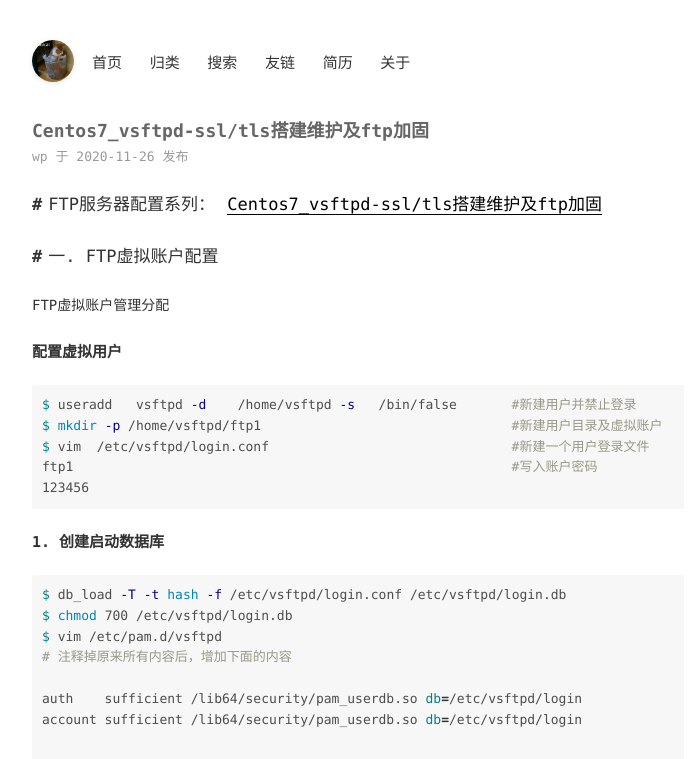
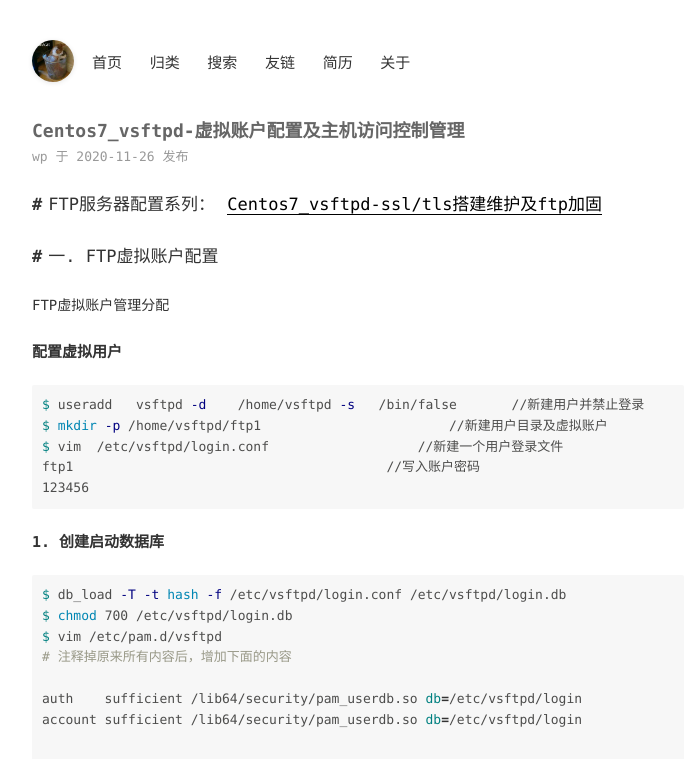
Before and after one commit to cqnswp/cqnswp.github.io, a Jekyll site: the page built from _posts/2020-11-26-Centos7_vsftpd-虚拟账户配置及主机访问控制管理.md, in a window 1280 px wide, cut to the strip 0-759 px from the top of the page. Shown: the whole strip, without its empty margins (282-974 px from the left). Built offline with Jekyll 4.4.1, drawn with Linux system fonts in a browser that asks for light colours; comment, search, counter and statistics services are not loaded; some of the changed text lies outside the part shown.

Commit message:
博客更新

````diff
--- a/_posts/2020-11-26-Centos7_vsftpd-虚拟账户配置及主机访问控制管理.md
+++ b/_posts/2020-11-26-Centos7_vsftpd-虚拟账户配置及主机访问控制管理.md
@@ -1,6 +1,6 @@
 ---
 layout: mypost
-title: Centos7_vsftpd-ssl/tls搭建维护及ftp加固
+title: Centos7_vsftpd-虚拟账户配置及主机访问控制管理
 categories: [网络与运维]
 ---
 
@@ -9,10 +9,10 @@ categories: [网络与运维]
  FTP虚拟账户管理分配
 ### 配置虚拟用户
 ```bash
-$ useradd   vsftpd -d    /home/vsftpd -s   /bin/false		#新建用户并禁止登录
-$ mkdir -p /home/vsftpd/ftp1								#新建用户目录及虚拟账户
-$ vim  /etc/vsftpd/login.conf  								#新建一个用户登录文件
-ftp1														#写入账户密码
+$ useradd   vsftpd -d    /home/vsftpd -s   /bin/false		//新建用户并禁止登录
+$ mkdir -p /home/vsftpd/ftp1						//新建用户目录及虚拟账户
+$ vim  /etc/vsftpd/login.conf  					//新建一个用户登录文件
+ftp1										//写入账户密码
 123456
 ```
 
@@ -33,8 +33,8 @@ account sufficient /lib64/security/pam_userdb.so db=/etc/vsftpd/login
 ### 2. 增加虚拟用户数据库配置文件
 
 ```bash
-$ mkdir /etc/vsftpd/userconf         #创建虚拟用户配置文件目录
-$ vim   /etc/vsftpd/userconf/ftp1   #这里的文件名必须与前面指定的虚拟用户名一致
+$ mkdir /etc/vsftpd/userconf         //创建虚拟用户配置文件目录
+$ vim   /etc/vsftpd/userconf/ftp1    //这里的文件名必须与前面指定的虚拟用户名一致
 local_root=/home/vsftpd/ftp1/
 write_enable=YES
 ```
@@ -42,15 +42,15 @@ write_enable=YES
 ### 3. 修改主配置文件
 
 ```bash
-$ vim   /etc/vsftpd/vsftpd.conf    		#存在的修改，不存在的增加
-anonymous_enable=NO          		    #禁止匿名用户登录
-chroot_local_user=YES           		#禁止用户访问除主目录以外的目录
-ascii_upload_enable=YES          		#设定支持ASCII模式的上传和下载功能
-ascii_download_enable=YES     			#设定支持ASCII模式的上传和下载功能
-guest_enable=YES                     	#启动虚拟用户
-guest_username=vsftpd             		#虚拟用户使用的系统用户名
-user_config_dir=/etc/vsftpd/userconf   	#虚拟用户使用的配置文件目录
-allow_writeable_chroot=YES      		#最新版的vsftpd为了安全必须用户主目录（也就是/home/vsftpd/ftp1）没有写权限，才能登录
+$ vim   /etc/vsftpd/vsftpd.conf    		//存在的修改，不存在的增加
+anonymous_enable=NO          		      //禁止匿名用户登录
+chroot_local_user=YES           		//禁止用户访问除主目录以外的目录
+ascii_upload_enable=YES          		//设定支持ASCII模式的上传和下载功能
+ascii_download_enable=YES     		//设定支持ASCII模式的上传和下载功能
+guest_enable=YES                     	//启动虚拟用户
+guest_username=vsftpd             		//虚拟用户使用的系统用户名
+user_config_dir=/etc/vsftpd/userconf   	//虚拟用户使用的配置文件目录
+allow_writeable_chroot=YES      		//最新版的vsftpd为了安全必须用户主目录（也就是/home/vsftpd/ftp1）没有写权限，才能登录
 ```
 
 
@@ -67,11 +67,11 @@ allow_writeable_chroot=YES      		#最新版的vsftpd为了安全必须用户主
 根据需求增加以下配置
 
 ```bash
-anon_world_readable_only=NO                # 浏览FTP目录和下载
-anon_upload_enable=YES                     # 允许上传
-anon_mkdir_write_enable=YES                # 建立和删除目录
-anon_other_write_enable=YES                # 改名和删除文件
-local_root=/ftpdir/                        # 指定虚拟用户在系统用户下面的路径，限制虚拟用户的家目录，虚拟用户登录后的主目录。
+anon_world_readable_only=NO                // 浏览FTP目录和下载
+anon_upload_enable=YES                     //允许上传
+anon_mkdir_write_enable=YES                //建立和删除目录
+anon_other_write_enable=YES                //改名和删除文件
+local_root=/ftpdir/                        //指定虚拟用户在系统用户下面的路径，限制虚拟用户的家目录，虚拟用户登录后的主目录。
 ```
 ## 二. 主机访问控制管理
 ### 1.修改hosts.allow，添加允许访问的IP
````
